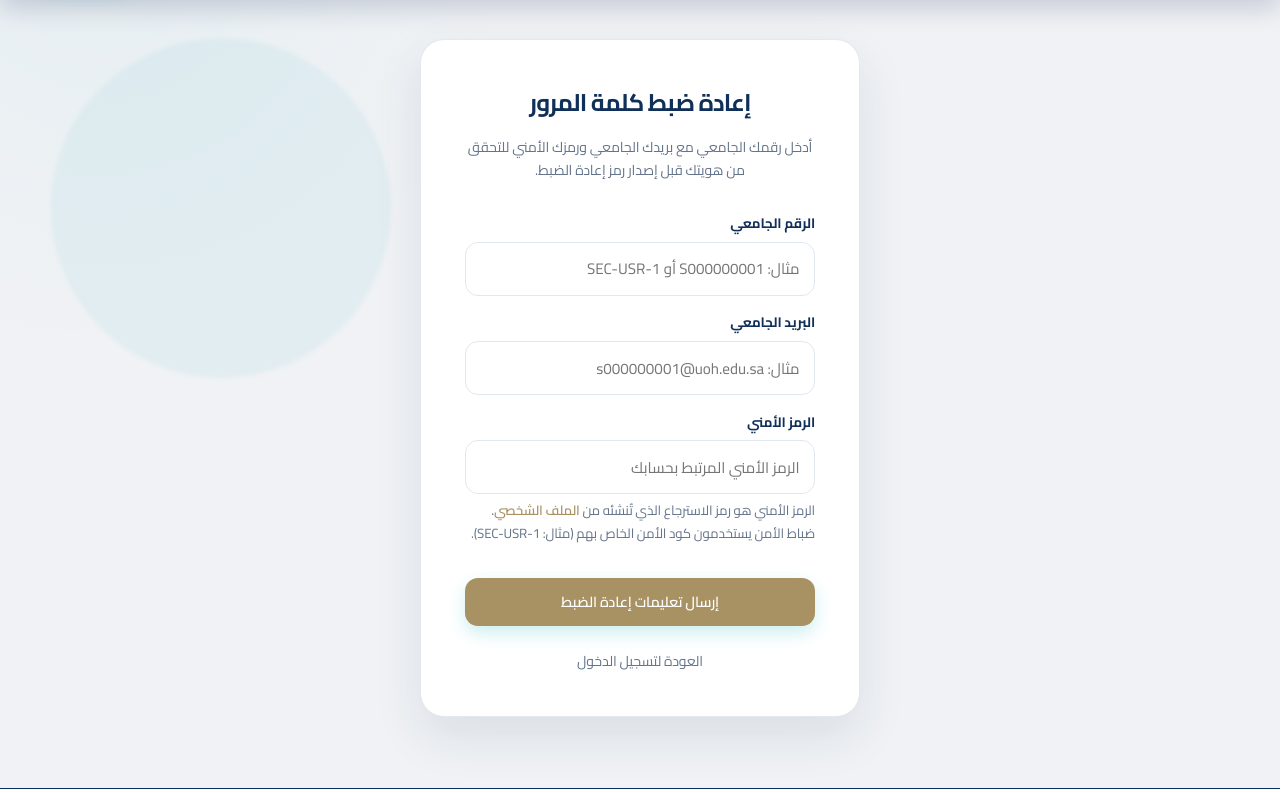
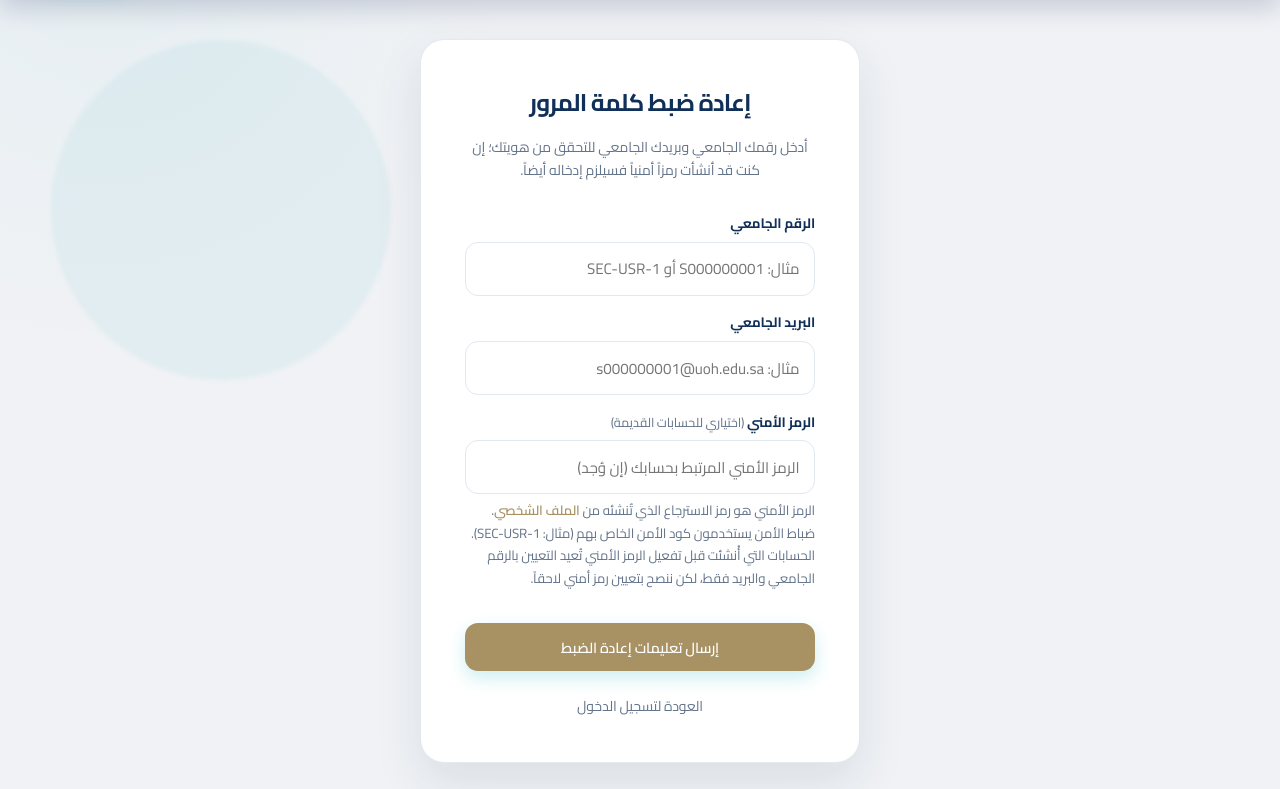
Before and after one commit to Maram1ll/luqya-ai, a PHP site: page /forgot_password.php in a window 1280 px wide. Shown: the part 62-851 px from the top of the page. Run offline with PHP 8.4, Linux system fonts and the light colour scheme; data that the repository does not hold is empty.

Commit message:
Allow password reset without security code for legacy accounts

```diff
--- a/forgot_password.php
+++ b/forgot_password.php
@@ -16,7 +16,7 @@ require_once __DIR__ . '/views/header.php';
       <?php if ($step === 'reset'): ?>
         <p style="font-size:0.88rem;color:var(--text-muted);">أدخل رمز إعادة التعيين وكلمة المرور الجديدة.</p>
       <?php else: ?>
-        <p style="font-size:0.88rem;color:var(--text-muted);">أدخل رقمك الجامعي مع بريدك الجامعي ورمزك الأمني للتحقق من هويتك قبل إصدار رمز إعادة الضبط.</p>
+        <p style="font-size:0.88rem;color:var(--text-muted);">أدخل رقمك الجامعي وبريدك الجامعي للتحقق من هويتك؛ إن كنت قد أنشأت رمزاً أمنياً فسيلزم إدخاله أيضاً.</p>
       <?php endif; ?>
     </div>
 
@@ -62,13 +62,14 @@ require_once __DIR__ . '/views/header.php';
         </div>
 
         <div class="form-group">
-          <label class="form-label">الرمز الأمني</label>
+          <label class="form-label">الرمز الأمني <span style="color:var(--text-muted);font-weight:400;font-size:0.8rem;">(اختياري للحسابات القديمة)</span></label>
           <input type="password" class="form-control" name="security_code" id="fpSecurityCode"
-                 placeholder="الرمز الأمني المرتبط بحسابك" required minlength="6" maxlength="64">
+                 placeholder="الرمز الأمني المرتبط بحسابك (إن وُجد)" minlength="6" maxlength="64">
           <small style="display:block;margin-top:6px;color:var(--text-muted);line-height:1.7;">
             الرمز الأمني هو رمز الاسترجاع الذي تُنشئه من
             <a href="profile.php" style="color:var(--cyan-primary);font-weight:600;">الملف الشخصي</a>.
-            ضباط الأمن يستخدمون كود الأمن الخاص بهم (مثال: SEC-USR-1).
+            ضباط الأمن يستخدمون كود الأمن الخاص بهم (مثال: SEC-USR-1). الحسابات التي أُنشئت قبل
+            تفعيل الرمز الأمني تُعيد التعيين بالرقم الجامعي والبريد فقط، لكن ننصح بتعيين رمز أمني لاحقاً.
           </small>
         </div>
 
--- a/profile.php
+++ b/profile.php
@@ -138,9 +138,10 @@ require_once __DIR__ . '/views/header.php';
       <?php endif; ?>
     </div>
     <p style="font-size:0.88rem;color:var(--text-muted);margin:0 0 1rem;line-height:1.7;">
-      الرمز الأمني يُطلب للتحقق من هويتك عند إعادة تعيين كلمة المرور من صفحة
+      الرمز الأمني يضيف طبقة حماية إضافية عند إعادة تعيين كلمة المرور من صفحة
       <a href="forgot_password.php" style="color:var(--cyan-primary);font-weight:600;">نسيت كلمة المرور</a>.
-      يمكنك تعيينه أو تغييره من هنا بعد تأكيد كلمة المرور الحالية.
+      الحسابات التي أُنشئت قبل تفعيل الرمز الأمني تعيد التعيين بالرقم الجامعي والبريد فقط. يمكنك
+      تعيينه أو تغييره من هنا بعد تأكيد كلمة المرور الحالية.
     </p>
     <form id="formSecurityCode" style="max-width:520px;display:flex;flex-direction:column;gap:10px;">
       <input type="hidden" name="_csrf" value="<?= htmlspecialchars(csrfToken(), ENT_QUOTES, 'UTF-8'); ?>">
```
Also changed, not shown: api/auth.php (+17 -6 lines).
